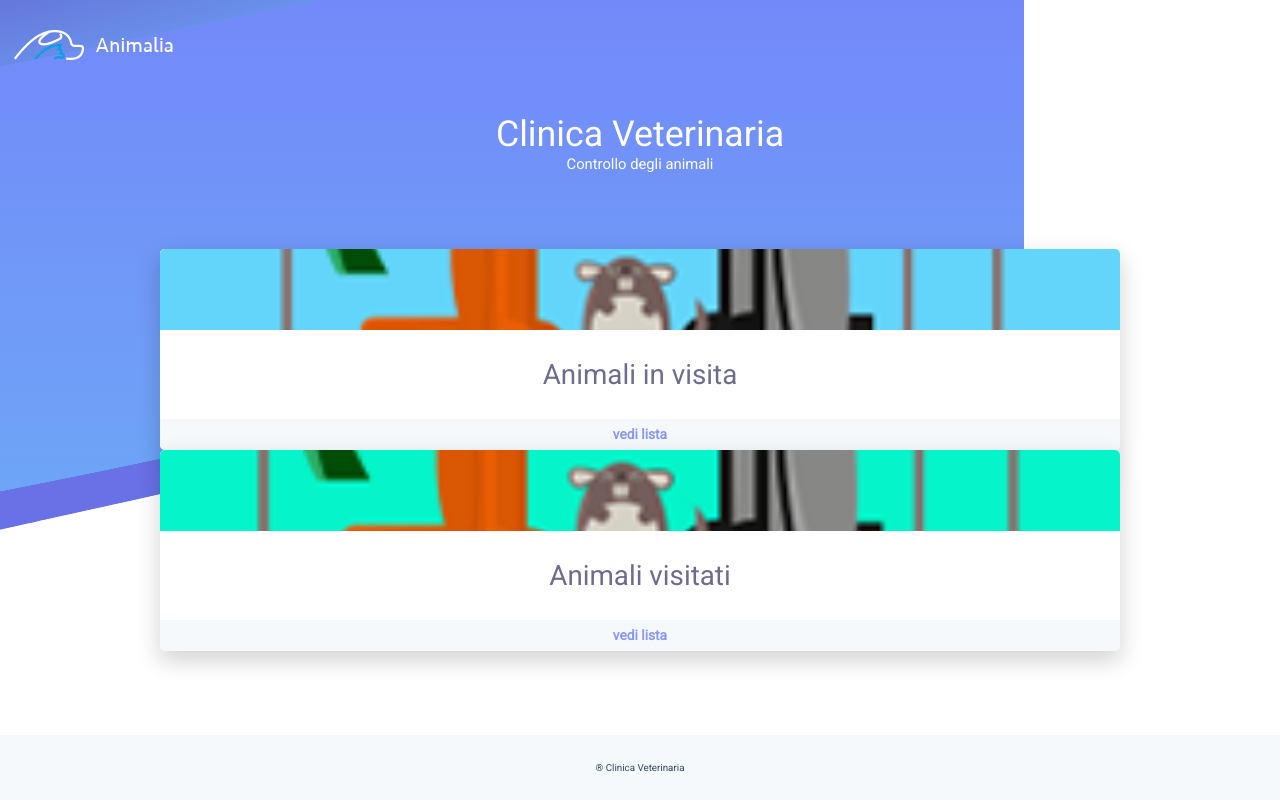
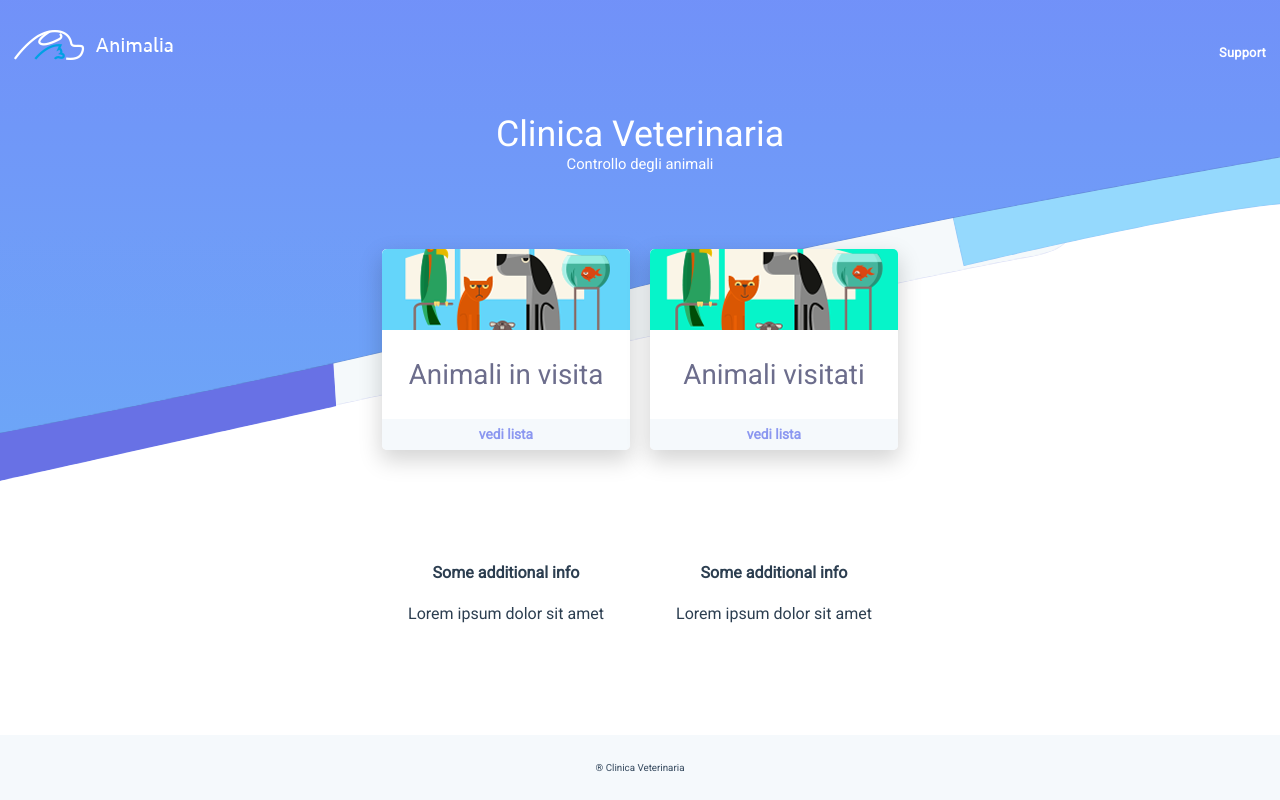
Before and after one commit to iceblue85/test, a Vue app in the folder app/: page / in a window 1280 px wide. Built offline with nearby package versions, Linux system fonts and the light colour scheme.

Commit message:
home ending

```diff
--- a/app/src/App.vue
+++ b/app/src/App.vue
@@ -55,6 +55,7 @@ body {
 main {
   text-align: center;
   margin-top: 40px;
+  padding-bottom: 100px;
 }
 
 header {
@@ -105,7 +106,10 @@ left: 0px;
 
  @media screen and (min-width: $break-large) {
 
-
+   body {
+    background-position: center -200px;
+    background-size: 100% 700px;
+   }
 
  }
 
--- a/app/src/components/Home.vue
+++ b/app/src/components/Home.vue
@@ -16,7 +16,7 @@
           </picture>
           <h3>{{item.title}}</h3>
           <!--<a href="#">vedi lista </a> -->
-          <router-link :to="{ name: 'Dettaglio', params: { filter: item.link } }" >  vedi lista </router-link>
+          <router-link :to="{ name: 'Section', params: { filter: item.link } }" >  vedi lista </router-link>
         </li>
 
       </ul>
@@ -26,8 +26,9 @@
     <section class="home__additional">
 
       <ul>
-        <li>
-
+        <li v-for="item in additional" v-bind:key="item.title">
+          <h4>{{item.title}}</h4>
+          <p>{{item.description}}</p>
         </li>
       </ul>
 
@@ -50,7 +51,7 @@ export default {
         {
           img: '../static/img/in-visita.svg',
           title: 'Animali in visita',
-          link: 'invisita'
+          link: 'in-visita'
         },
         {
           img: '../static/img/visitati.svg',
@@ -155,15 +156,67 @@ $break-large: 1024px;
           font-weight: bold;
           text-decoration: none;
         }
+        &:not(:last-of-type) {
+          margin-bottom:22px;
+        }
       }
     }
   }
+    &__additional {
+      @extend .home__box;
+      ul {
+        padding: 0px;
+        li {
+          height: auto;
+          background:transparent;
+          box-shadow: none;
+          border-radius: 0;
+          > p {
+            margin:0px;
+          }
+          &:not(:last-of-type) {
+            padding-bottom: 20px;
+            border-bottom:thin solid #6c6d8c;
+          }
+        }
+      }
+    }
 
 }
 
  @media screen and (min-width: $break-large) {
 
+  .home {
 
+    &__box {
+      display: flex;
+      justify-content: center;
+      ul {
+        max-width: 532px;
+        flex-direction: row;
+        justify-content: center;
+        li {
+          &:not(:last-of-type) {
+          margin-bottom:0px;
+          }
+
+        }
+      }
+    }
+    &__additional {
+      ul {
+        li {
+          &:not(:last-of-type) {
+            padding-bottom: 0;
+            border-bottom:none;
+          }
+        }
+      }
+
+    }
+
+
+  }
 
  }
 
```
